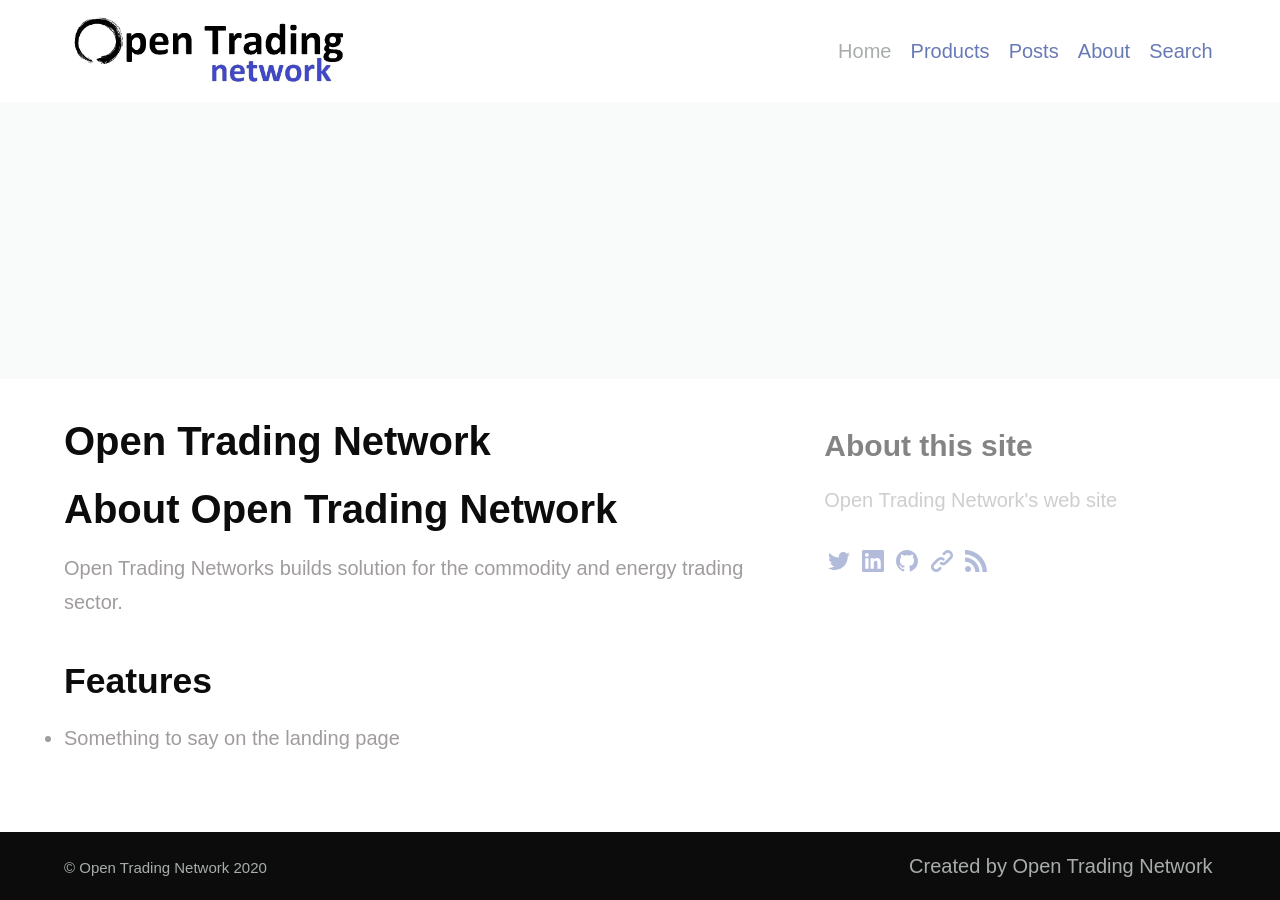
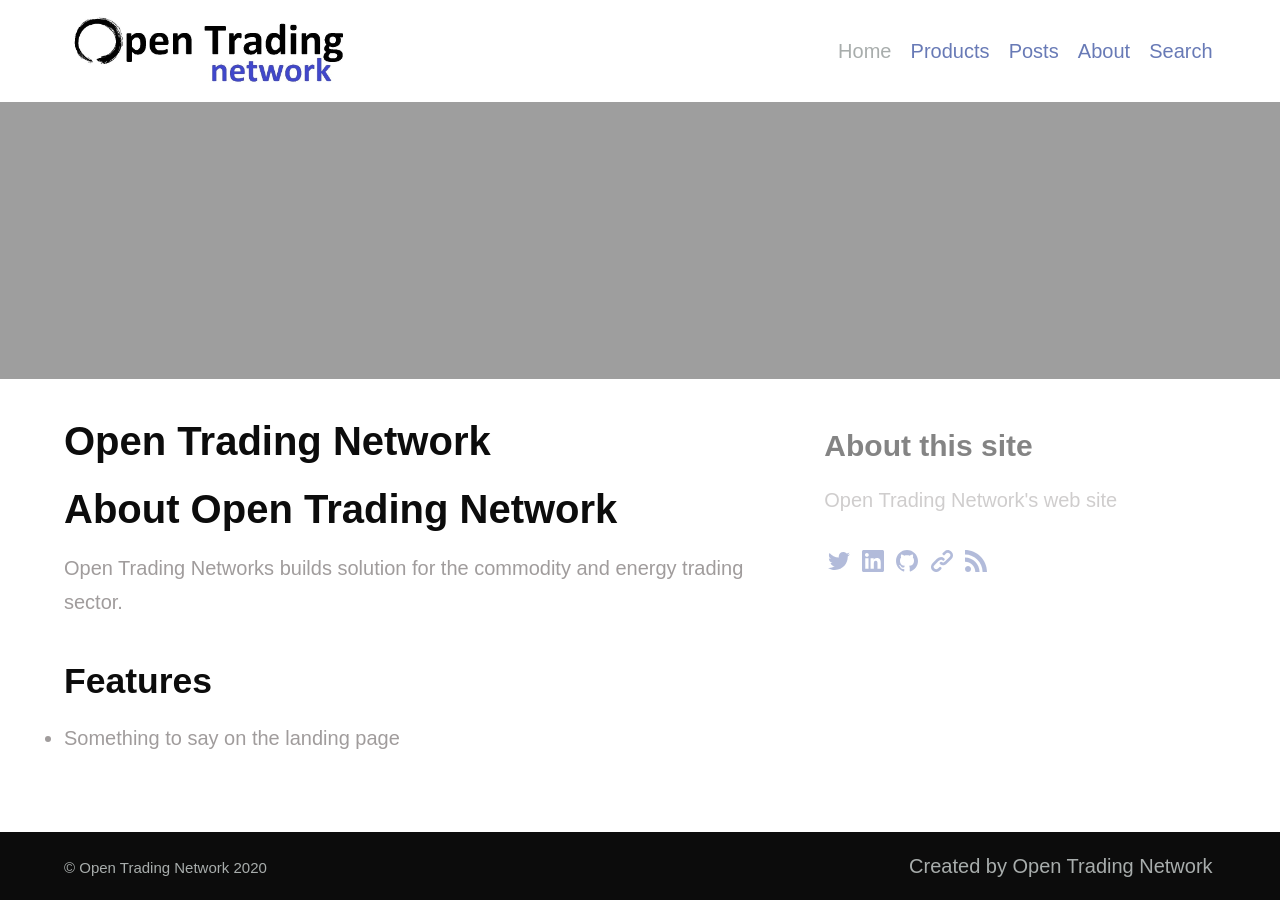
Before and after one commit to opentrading-net/opentrading-net.github.io, a Jekyll site: the page built from index.md, in a window 1280 px wide. Built offline with Jekyll 4.4.1, drawn with Linux system fonts in a browser that asks for light colours.

Commit message:
feature image

```diff
--- a/_includes/site-feature.html
+++ b/_includes/site-feature.html
@@ -7,7 +7,7 @@
 {% endif %}
 
 {% if feature_text or feature_image %}
-  <div class="feature"{% if feature_image %} style="background-image: {{ feature_image }}"{% endif %}>
+<div class="feature"{% if feature_image %} style="background-image: url({{ feature_image }},{{ site.base_url }})"{% endif %}>
     <div class="container  typeset">
       {{ feature_text | markdownify }}
     </div>
```
